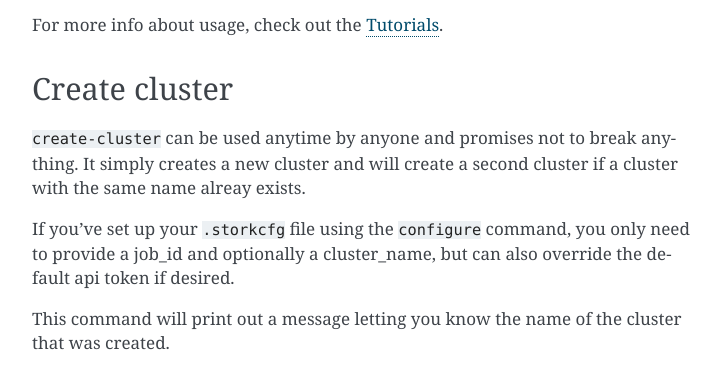
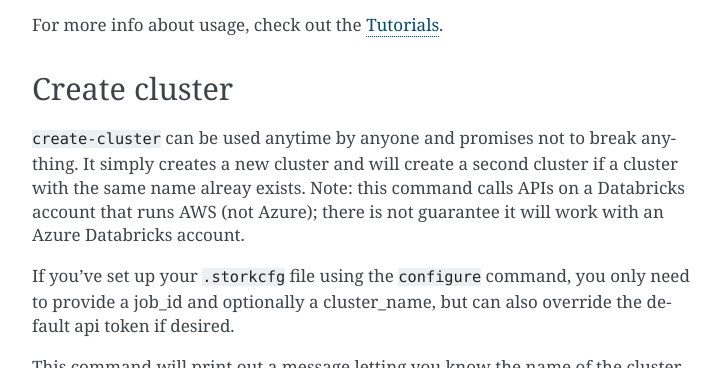
Before and after one commit to ShopRunner/stork, a Sphinx documentation site: the page built from docs/stork.rst, in a window 1280 px wide and 900 px high, scrolled down 1589 px, cut to the strip 312-680 px from the top of the window. Shown: the whole strip, without its empty margins (388-1109 px from the left). Built offline with Sphinx 7.4.7, drawn with Linux system fonts in a browser that asks for light colours.

Commit message:
Update docs

```diff
--- a/docs/stork.rst
+++ b/docs/stork.rst
@@ -50,7 +50,7 @@ For more info about usage, check out the :ref:`tutorial`.
 Create cluster
 ------
 
-``create-cluster`` can be used anytime by anyone and promises not to break anything. It simply creates a new cluster and will create a second cluster if a cluster with the same name alreay exists.
+``create-cluster`` can be used anytime by anyone and promises not to break anything. It simply creates a new cluster and will create a second cluster if a cluster with the same name alreay exists. Note: this command calls APIs on a Databricks account that runs AWS (not Azure); there is not guarantee it will work with an Azure Databricks account.
 
 If you've set up your ``.storkcfg`` file using the ``configure`` command, you only need to provide a job_id and optionally a cluster_name, but can also override the default api token if desired.
 
```
Also changed, not shown: CHANGELOG.md (+1 -1 lines).
